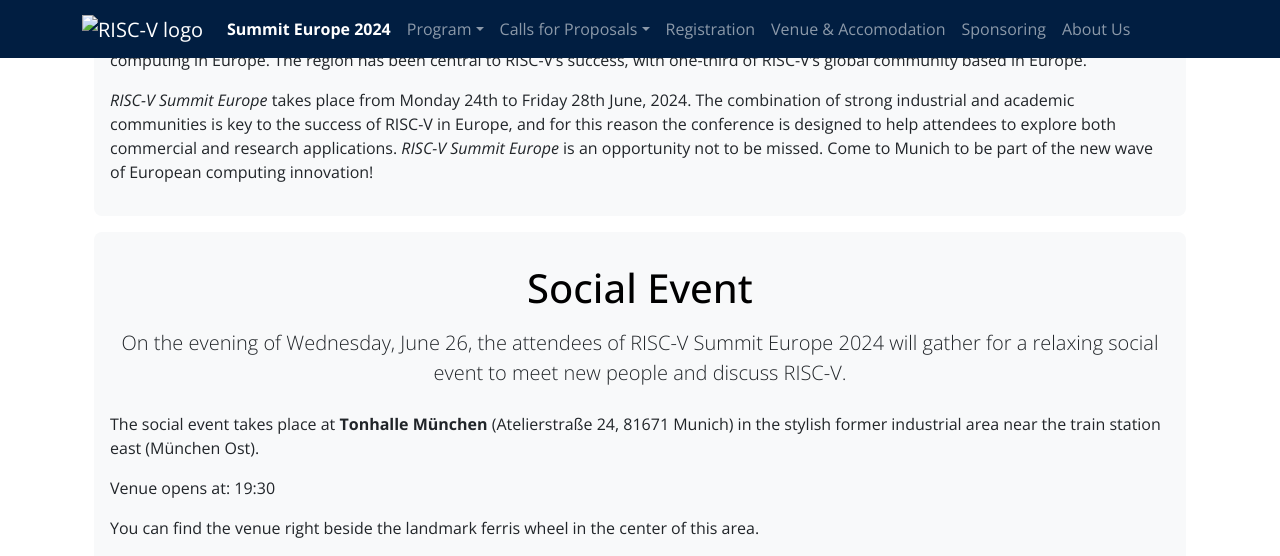
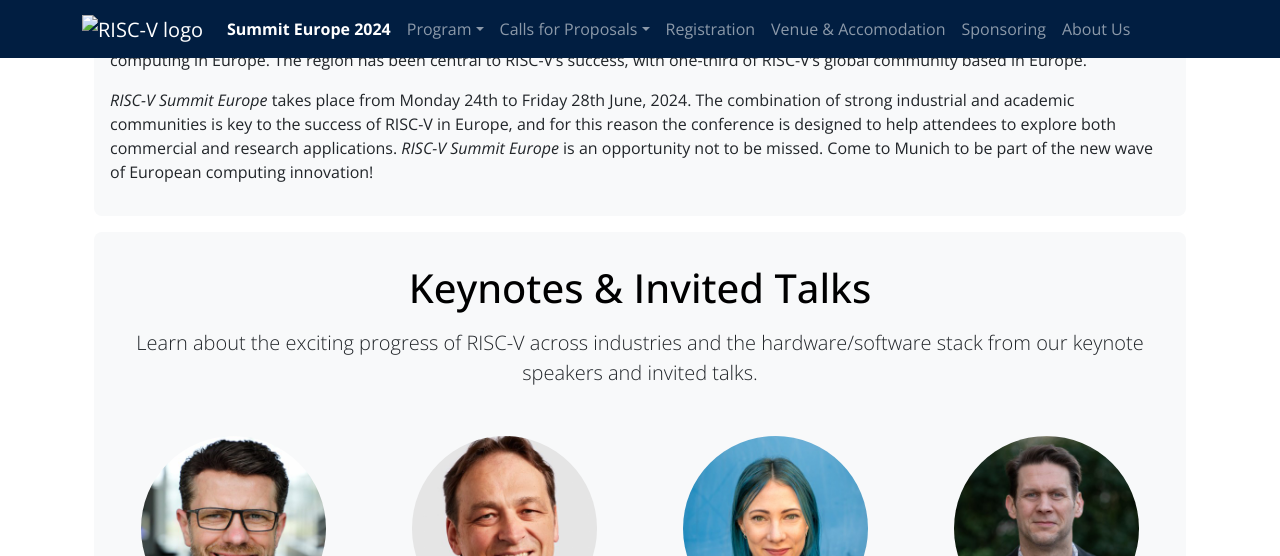
Before and after one commit to riscv-europe/summit-website-development, a Jekyll site: the page built from summit/2024/index.md, in a window 1280 px wide and 1400 px high, scrolled down 594 px. Shown: the top 556 px of the window. Built offline with Jekyll 4.4.1, drawn with Linux system fonts in a browser that asks for light colours; some of the changed text lies outside the part shown; grey boxes are pictures that could not be loaded.

Commit message:
Social event from start page

```diff
--- a/summit/2024/index.md
+++ b/summit/2024/index.md
@@ -23,23 +23,6 @@
 attendees to explore both commercial and research applications.
 *RISC-V Summit Europe* is an opportunity not to be missed. Come to Munich to be part of the new wave of European
 computing innovation!
-
-{% include jumboboxend.html %}
-
-{% include jumboboxstart.html
-title = "Social Event"
-lead = "On the evening of Wednesday, June 26, the attendees of RISC-V Summit Europe 2024 will gather for a relaxing social event to meet new people and discuss RISC-V."
-%}
-
-The social event takes place at **Tonhalle München** (Atelierstraße 24, 81671 Munich) in the stylish former industrial area near the train station east (München Ost).
-
-Venue opens at: 19:30
-
-You can find the venue right beside the landmark ferris wheel in the center of this area.
-
-<iframe src="https://www.google.com/maps/embed?pb=!1m18!1m12!1m3!1d2663.2870009197068!2d11.607072500000001!3d48.123988399999995!2m3!1f0!2f0!3f0!3m2!1i1024!2i768!4f13.1!3m3!1m2!1s0x479ddf8575c878a7%3A0x68eeecac1db3df96!2sTonHalle%20M%C3%BCnchen!5e0!3m2!1sen!2sde!4v1719405513971!5m2!1sen!2sde" width="600" height="450" style="border:0;" allowfullscreen="" loading="lazy" referrerpolicy="no-referrer-when-downgrade"></iframe>
-
-You can reach the venue by taxi in circa 20 minutes from MOC, or by public transport by taking the U6 subway towards the city center and change to the U5 subway at "Odeonsplatz" (take the U5 in the direction of "Neuperlach Süd"). Exit the subway at "Ostbahnhof" and leave the train station at the back entrance. You can find the venue from there on the right along "Atelierstraße".
 
 {% include jumboboxend.html %}
 
```
